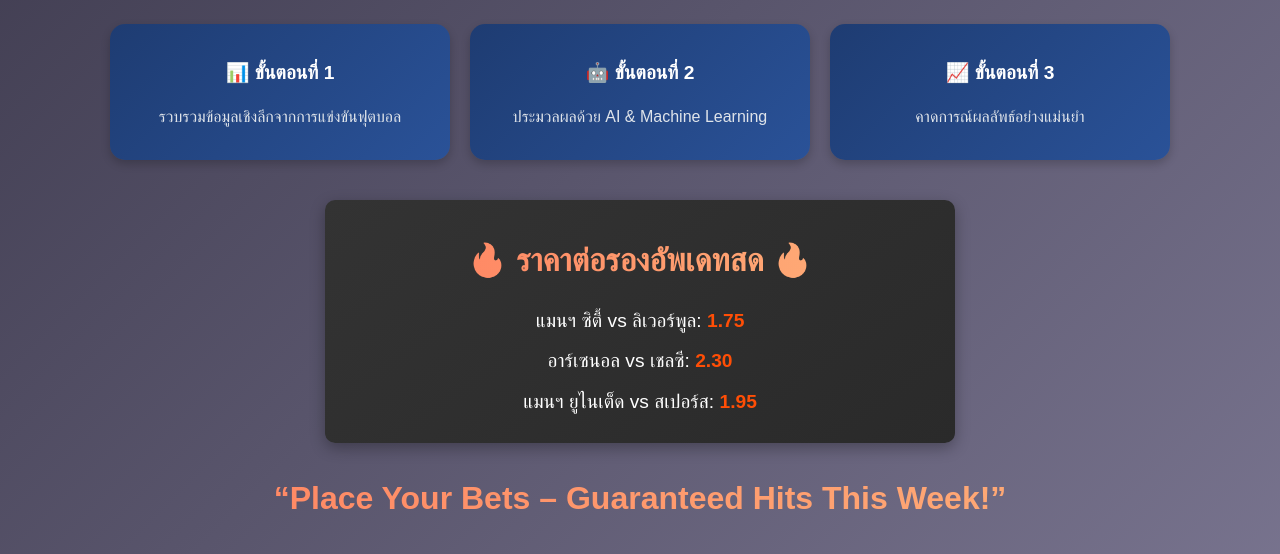
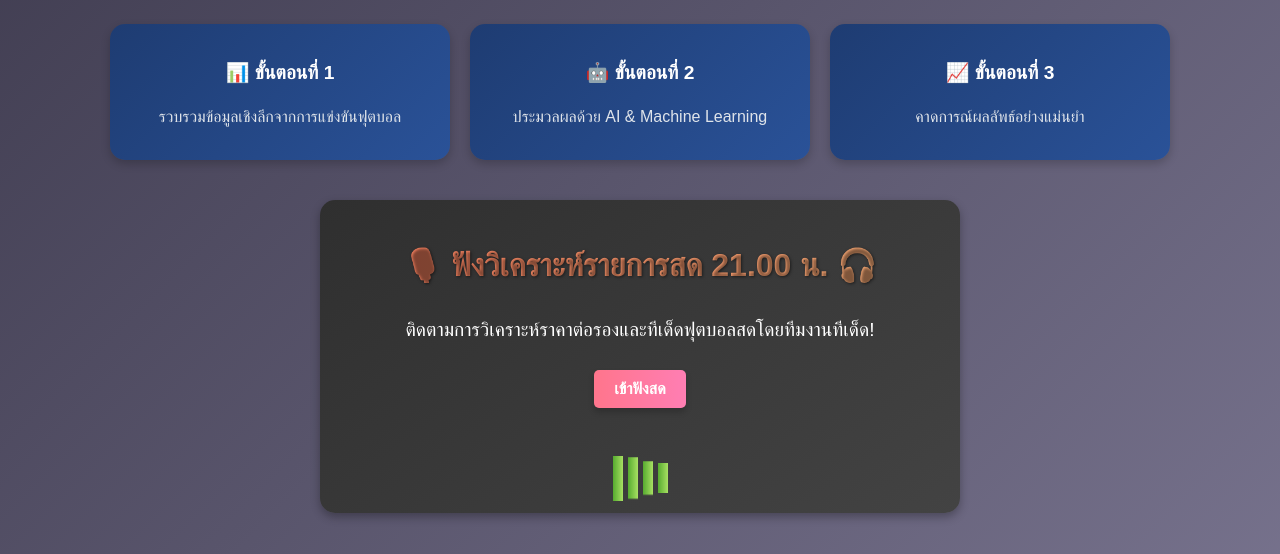
Before and after one commit to NuttWarunyu/RuZy, a Flask app: page / in a window 1280 px wide. Shown: the part 1342-1896 px from the top of the page. Run offline with Flask 3, Linux system fonts and the light colour scheme; data that the repository does not hold is empty.

Commit message:
Update your message

```diff
--- a/output/analysis.html
+++ b/output/analysis.html
@@ -12,7 +12,6 @@
 <header class="header">
     ⚽ <span class="gradient-text">ทีเด็ดฟุตบอล.Ai</span> - การวิเคราะห์การแข่งขันฟุตบอล
 </header>
-
 
 <!-- AI Advertisement Section -->
 <section id="ai-technology">
@@ -214,15 +213,110 @@
     }
 </style>
 
-<!-- Flashing Odds Section -->
-<section id="flashing-odds">
-    <h2 class="section-title gradient-text">🔥 ราคาต่อรองอัพเดทสด 🔥</h2>
-    <div class="odds-container">
-        <p class="odds-item">แมนฯ ซิตี้ vs ลิเวอร์พูล: <span class="flash">1.75</span></p>
-        <p class="odds-item">อาร์เซนอล vs เชลซี: <span class="flash">2.30</span></p>
-        <p class="odds-item">แมนฯ ยูไนเต็ด vs สเปอร์ส: <span class="flash">1.95</span></p>
+<!-- Live Analysis Section -->
+<section id="live-analysis">
+    <h2 class="section-title gradient-text">🎙️ ฟังวิเคราะห์รายการสด 21.00 น. 🎧</h2>
+    <div class="live-container">
+        <p class="live-description">
+            ติดตามการวิเคราะห์ราคาต่อรองและทีเด็ดฟุตบอลสดโดยทีมงานทีเด็ด!
+        </p>
+        <button class="live-button" onclick="window.location.href='/live-stream'">เข้าฟังสด</button>
+        <div class="live-animation">
+            <div class="equalizer-bar"></div>
+            <div class="equalizer-bar"></div>
+            <div class="equalizer-bar"></div>
+            <div class="equalizer-bar"></div>
+        </div>
     </div>
 </section>
+
+<!-- Style for Live Analysis -->
+<style>
+    #live-analysis {
+        text-align: center;
+        margin: 40px auto;
+        padding: 20px;
+        background: linear-gradient(145deg, #2f2f2f, #434343);
+        color: #fff;
+        border-radius: 15px;
+        box-shadow: 0 4px 10px rgba(0, 0, 0, 0.3);
+        max-width: 600px;
+    }
+
+    #live-analysis .section-title {
+        font-size: 2rem;
+        margin-bottom: 15px;
+        color: #ff758c;
+        text-shadow: 1px 1px 3px rgba(0, 0, 0, 0.5);
+    }
+
+    .live-container {
+        display: flex;
+        flex-direction: column;
+        align-items: center;
+        gap: 15px;
+    }
+
+    .live-description {
+        font-size: 1.2rem;
+        line-height: 1.5;
+        margin: 10px 0;
+    }
+
+    .live-button {
+        background: linear-gradient(90deg, #ff758c, #ff7eb3);
+        border: none;
+        padding: 10px 20px;
+        font-size: 1rem;
+        color: #fff;
+        border-radius: 5px;
+        box-shadow: 0 4px 6px rgba(0, 0, 0, 0.2);
+        cursor: pointer;
+        transition: all 0.3s ease-in-out;
+    }
+
+    .live-button:hover {
+        transform: translateY(-2px);
+        box-shadow: 0 6px 10px rgba(0, 0, 0, 0.3);
+    }
+
+    .live-animation {
+        display: flex;
+        justify-content: center;
+        align-items: flex-end;
+        gap: 5px;
+        height: 50px;
+        margin-top: 20px;
+    }
+
+    .equalizer-bar {
+        width: 10px;
+        height: 30px;
+        background: linear-gradient(90deg, #56ab2f, #a8e063);
+        animation: bounce 1.2s infinite ease-in-out;
+    }
+
+    .equalizer-bar:nth-child(2) {
+        animation-delay: 0.2s;
+    }
+
+    .equalizer-bar:nth-child(3) {
+        animation-delay: 0.4s;
+    }
+
+    .equalizer-bar:nth-child(4) {
+        animation-delay: 0.6s;
+    }
+
+    @keyframes bounce {
+        0%, 100% {
+            transform: scaleY(1);
+        }
+        50% {
+            transform: scaleY(1.5);
+        }
+    }
+</style>
 
 <!-- Style for Flashing Odds -->
 <style>
@@ -433,17 +527,7 @@
         </div>
     </section>
 
-    <script>
-        function showPredictionDetails(date, team, result) {
-            const detailsText = `ทีมที่ทาย: ${team}\nสถานะ: ${result}\nวันที่: ${date}`;
-            document.getElementById('details-text').innerText = detailsText;
-            document.getElementById('prediction-details').classList.remove('hidden');
-        }
 
-        function closeDetails() {
-            document.getElementById('prediction-details').classList.add('hidden');
-        }
-    </script>
 
 <!-- Contact Section -->
 <section id="contact-us">
--- a/templates/template.html
+++ b/templates/template.html
@@ -12,7 +12,6 @@
 <header class="header">
     ⚽ <span class="gradient-text">ทีเด็ดฟุตบอล.Ai</span> - การวิเคราะห์การแข่งขันฟุตบอล
 </header>
-
 
 <!-- AI Advertisement Section -->
 <section id="ai-technology">
@@ -214,15 +213,110 @@
     }
 </style>
 
-<!-- Flashing Odds Section -->
-<section id="flashing-odds">
-    <h2 class="section-title gradient-text">🔥 ราคาต่อรองอัพเดทสด 🔥</h2>
-    <div class="odds-container">
-        <p class="odds-item">แมนฯ ซิตี้ vs ลิเวอร์พูล: <span class="flash">1.75</span></p>
-        <p class="odds-item">อาร์เซนอล vs เชลซี: <span class="flash">2.30</span></p>
-        <p class="odds-item">แมนฯ ยูไนเต็ด vs สเปอร์ส: <span class="flash">1.95</span></p>
+<!-- Live Analysis Section -->
+<section id="live-analysis">
+    <h2 class="section-title gradient-text">🎙️ ฟังวิเคราะห์รายการสด 21.00 น. 🎧</h2>
+    <div class="live-container">
+        <p class="live-description">
+            ติดตามการวิเคราะห์ราคาต่อรองและทีเด็ดฟุตบอลสดโดยทีมงานทีเด็ด!
+        </p>
+        <button class="live-button" onclick="window.location.href='/live-stream'">เข้าฟังสด</button>
+        <div class="live-animation">
+            <div class="equalizer-bar"></div>
+            <div class="equalizer-bar"></div>
+            <div class="equalizer-bar"></div>
+            <div class="equalizer-bar"></div>
+        </div>
     </div>
 </section>
+
+<!-- Style for Live Analysis -->
+<style>
+    #live-analysis {
+        text-align: center;
+        margin: 40px auto;
+        padding: 20px;
+        background: linear-gradient(145deg, #2f2f2f, #434343);
+        color: #fff;
+        border-radius: 15px;
+        box-shadow: 0 4px 10px rgba(0, 0, 0, 0.3);
+        max-width: 600px;
+    }
+
+    #live-analysis .section-title {
+        font-size: 2rem;
+        margin-bottom: 15px;
+        color: #ff758c;
+        text-shadow: 1px 1px 3px rgba(0, 0, 0, 0.5);
+    }
+
+    .live-container {
+        display: flex;
+        flex-direction: column;
+        align-items: center;
+        gap: 15px;
+    }
+
+    .live-description {
+        font-size: 1.2rem;
+        line-height: 1.5;
+        margin: 10px 0;
+    }
+
+    .live-button {
+        background: linear-gradient(90deg, #ff758c, #ff7eb3);
+        border: none;
+        padding: 10px 20px;
+        font-size: 1rem;
+        color: #fff;
+        border-radius: 5px;
+        box-shadow: 0 4px 6px rgba(0, 0, 0, 0.2);
+        cursor: pointer;
+        transition: all 0.3s ease-in-out;
+    }
+
+    .live-button:hover {
+        transform: translateY(-2px);
+        box-shadow: 0 6px 10px rgba(0, 0, 0, 0.3);
+    }
+
+    .live-animation {
+        display: flex;
+        justify-content: center;
+        align-items: flex-end;
+        gap: 5px;
+        height: 50px;
+        margin-top: 20px;
+    }
+
+    .equalizer-bar {
+        width: 10px;
+        height: 30px;
+        background: linear-gradient(90deg, #56ab2f, #a8e063);
+        animation: bounce 1.2s infinite ease-in-out;
+    }
+
+    .equalizer-bar:nth-child(2) {
+        animation-delay: 0.2s;
+    }
+
+    .equalizer-bar:nth-child(3) {
+        animation-delay: 0.4s;
+    }
+
+    .equalizer-bar:nth-child(4) {
+        animation-delay: 0.6s;
+    }
+
+    @keyframes bounce {
+        0%, 100% {
+            transform: scaleY(1);
+        }
+        50% {
+            transform: scaleY(1.5);
+        }
+    }
+</style>
 
 <!-- Style for Flashing Odds -->
 <style>
@@ -393,17 +487,7 @@
         </div>
     </section>
 
-    <script>
-        function showPredictionDetails(date, team, result) {
-            const detailsText = `ทีมที่ทาย: ${team}\nสถานะ: ${result}\nวันที่: ${date}`;
-            document.getElementById('details-text').innerText = detailsText;
-            document.getElementById('prediction-details').classList.remove('hidden');
-        }
 
-        function closeDetails() {
-            document.getElementById('prediction-details').classList.add('hidden');
-        }
-    </script>
 
 <!-- Contact Section -->
 <section id="contact-us">
```
